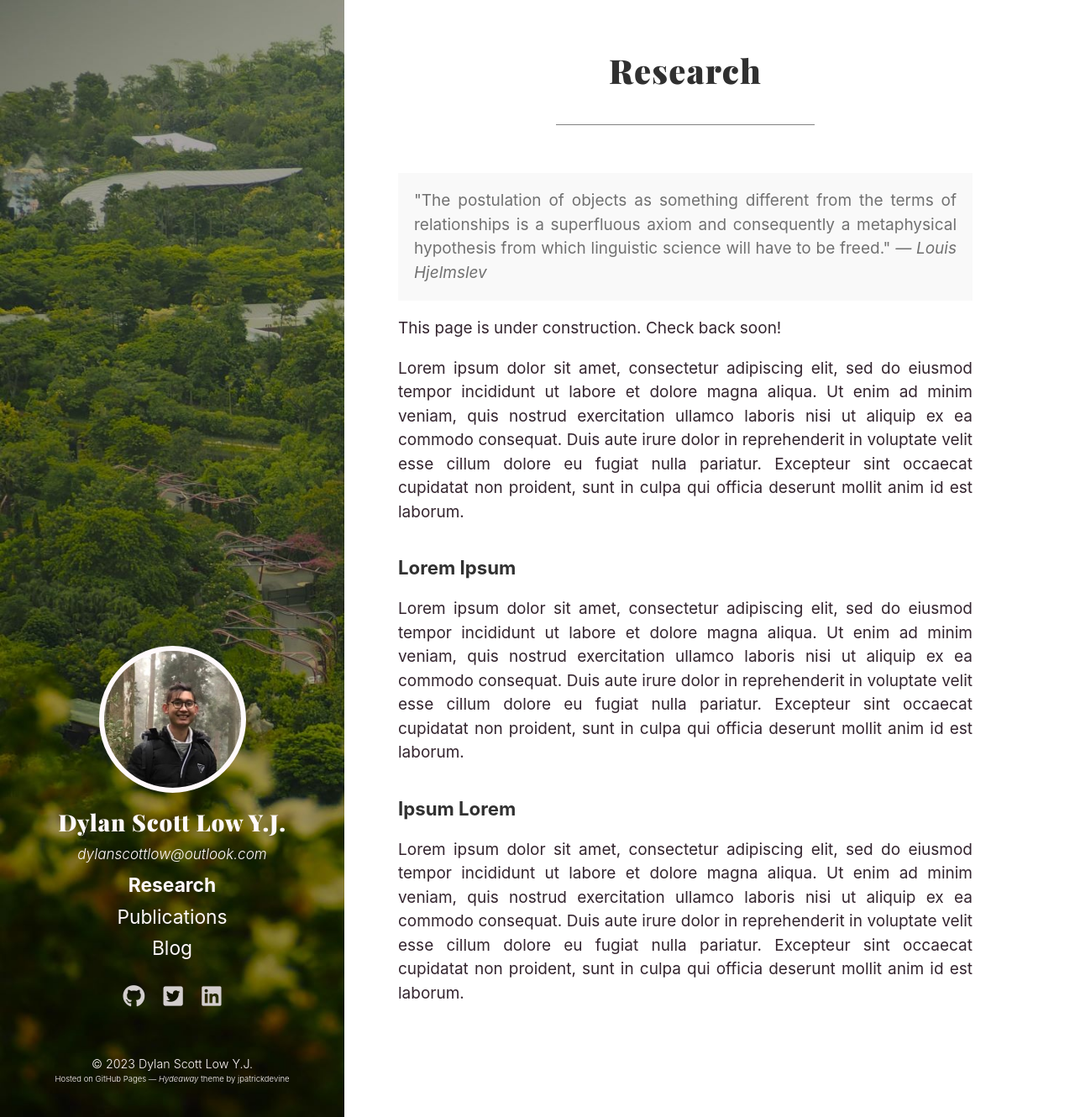
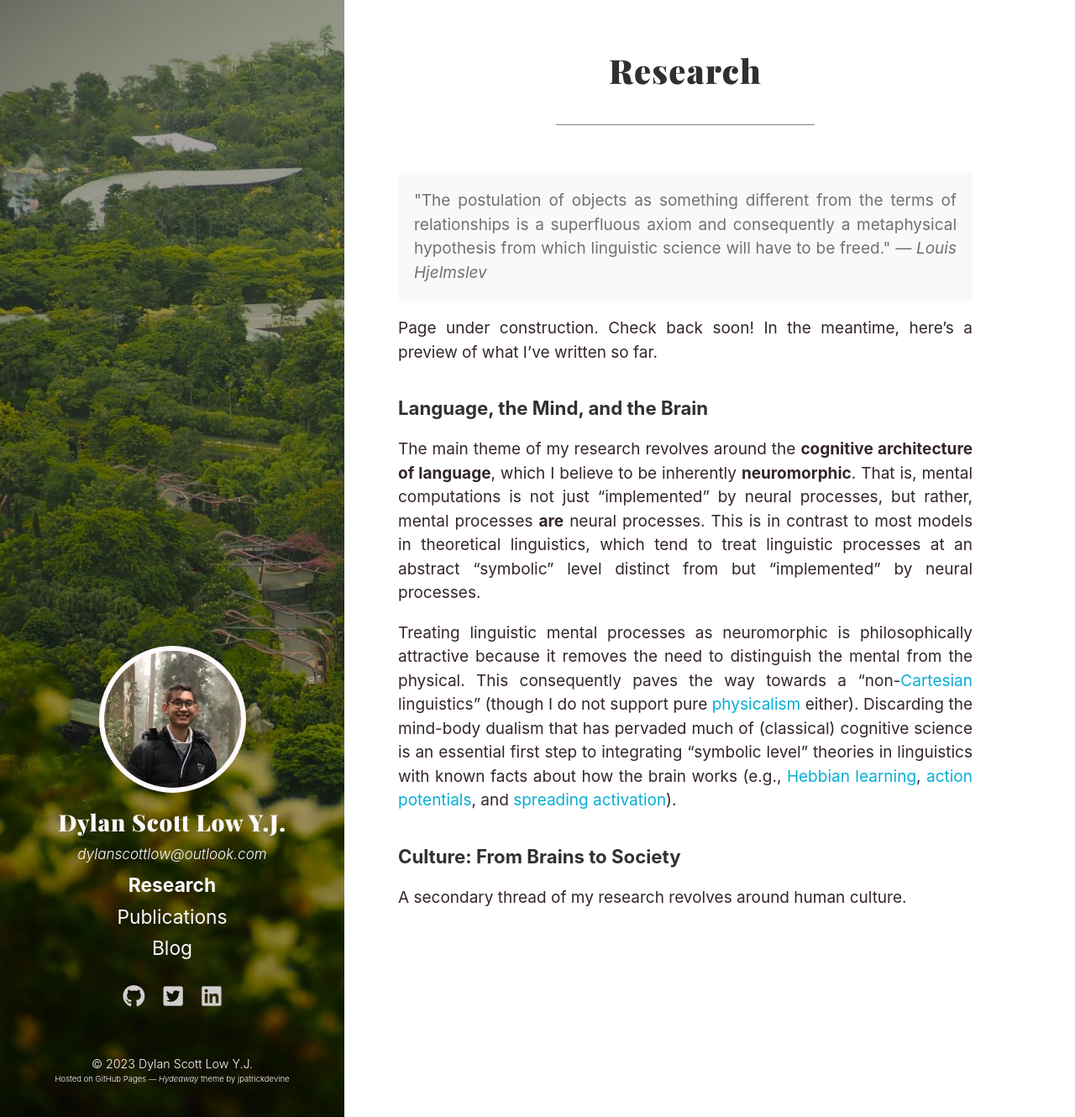
Before and after one commit to dylanscottlow/dylanscottlow.github.io, a Jekyll site: the page built from research.md, in a window 1280 px wide and 1330 px high. Shown: the whole window at 84% size. Built offline with Jekyll 4.4.1, drawn with Linux system fonts in a browser that asks for light colours; a style sheet for code colours, icons or effects is not loaded.

Commit message:
Edit content on research page

```diff
--- a/research.md
+++ b/research.md
@@ -7,14 +7,14 @@ order: 1
 <p class="message">"The postulation of objects as something different from the terms of relationships is a superfluous axiom and consequently a metaphysical
 hypothesis from which linguistic science will have to be freed." <cite>— Louis Hjelmslev</cite></p>
 
-This page is under construction. Check back soon!
+Page under construction. Check back soon! In the meantime, here's a preview of what I've written so far.
 
-Lorem ipsum dolor sit amet, consectetur adipiscing elit, sed do eiusmod tempor incididunt ut labore et dolore magna aliqua. Ut enim ad minim veniam, quis nostrud exercitation ullamco laboris nisi ut aliquip ex ea commodo consequat. Duis aute irure dolor in reprehenderit in voluptate velit esse cillum dolore eu fugiat nulla pariatur. Excepteur sint occaecat cupidatat non proident, sunt in culpa qui officia deserunt mollit anim id est laborum.
+### Language, the Mind, and the Brain
 
-### Lorem Ipsum
+The main theme of my research revolves around the <b>cognitive architecture of language</b>, which I believe to be inherently <b>neuromorphic</b>. That is, mental computations is not just "implemented" by neural processes, but rather, mental processes <b>are</b> neural processes. This is in contrast to most models in theoretical linguistics, which tend to treat linguistic processes at an abstract "symbolic" level distinct from but "implemented" by neural processes.
 
-Lorem ipsum dolor sit amet, consectetur adipiscing elit, sed do eiusmod tempor incididunt ut labore et dolore magna aliqua. Ut enim ad minim veniam, quis nostrud exercitation ullamco laboris nisi ut aliquip ex ea commodo consequat. Duis aute irure dolor in reprehenderit in voluptate velit esse cillum dolore eu fugiat nulla pariatur. Excepteur sint occaecat cupidatat non proident, sunt in culpa qui officia deserunt mollit anim id est laborum.
+Treating linguistic mental processes as neuromorphic is philosophically attractive because it removes the need to distinguish the mental from the physical. This consequently paves the way towards a "non-<a href="https://plato.stanford.edu/entries/dualism/" target="none">Cartesian</a> linguistics" (though I do not support pure <a href="https://plato.stanford.edu/entries/physicalism/" target="none">physicalism</a> either). Discarding the mind-body dualism that has pervaded much of (classical) cognitive science is an essential first step to integrating "symbolic level" theories in linguistics with known facts about how the brain works (e.g., <a href="https://link.springer.com/referenceworkentry/10.1007/978-1-4614-7320-6_672-1" target="none">Hebbian learning</a>, <a href="https://www.ncbi.nlm.nih.gov/books/NBK538143/" target="none">action potentials</a>, and <a href="https://dictionary.apa.org/spreading-activation" target="none">spreading activation</a>).
 
-### Ipsum Lorem
+### Culture: From Brains to Society
 
-Lorem ipsum dolor sit amet, consectetur adipiscing elit, sed do eiusmod tempor incididunt ut labore et dolore magna aliqua. Ut enim ad minim veniam, quis nostrud exercitation ullamco laboris nisi ut aliquip ex ea commodo consequat. Duis aute irure dolor in reprehenderit in voluptate velit esse cillum dolore eu fugiat nulla pariatur. Excepteur sint occaecat cupidatat non proident, sunt in culpa qui officia deserunt mollit anim id est laborum.
+A secondary thread of my research revolves around human culture.
```
